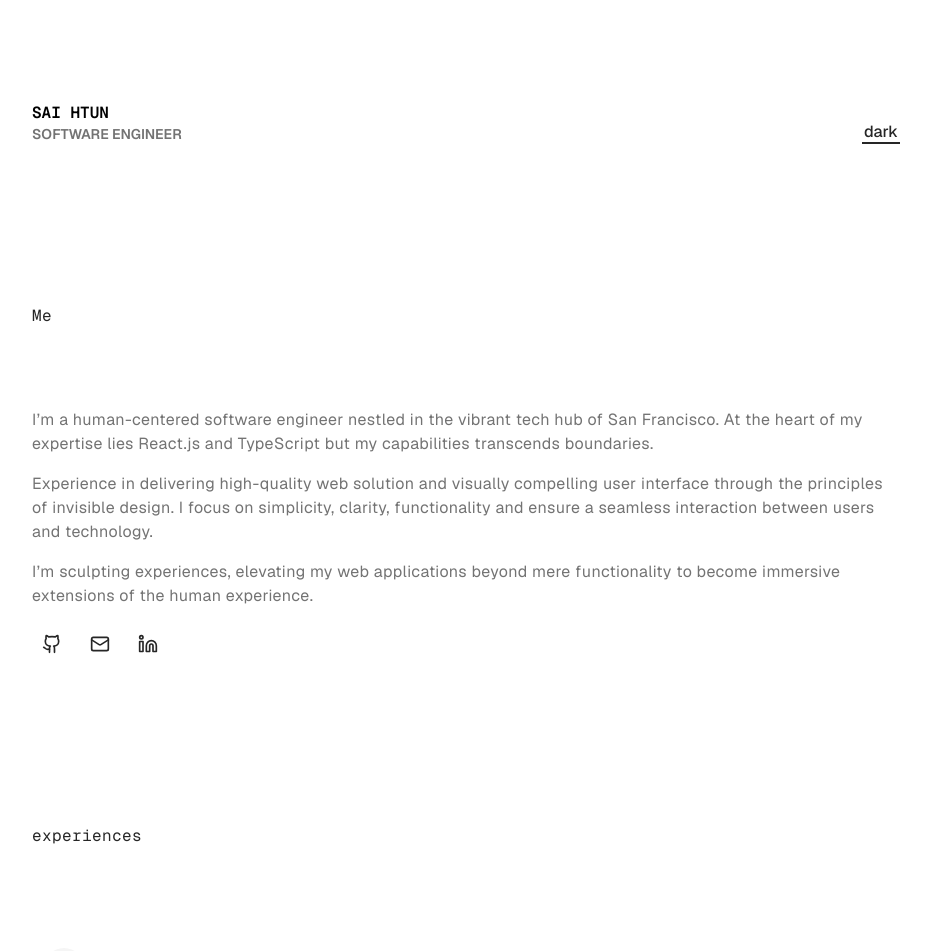
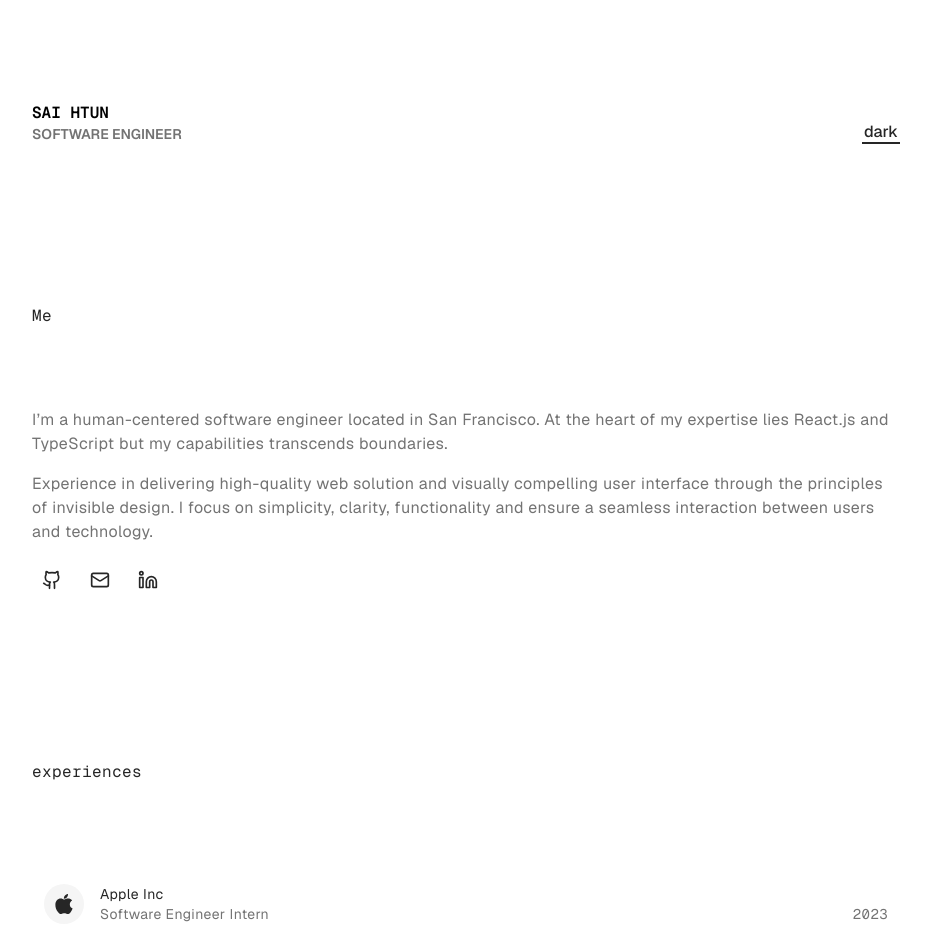
Before and after one commit to SaiHtun/portfolio-latest, a Next.js app: page / in a window 1280 px wide. Shown: the top 951 px of the page, without its empty margins (174-1102 px from the left). Built offline with nearby package versions, Linux system fonts and the light colour scheme.

Commit message:
🧹 housekeeping

```diff
--- a/src/app/(www)/projects/[project]/page.tsx
+++ b/src/app/(www)/projects/[project]/page.tsx
@@ -15,6 +15,7 @@ import BlurPlaceholder from "~/components/ui/blur-placeholder";
 import { getBase64Img } from "~/lib/utils/get-base64-img";
 import type { Metadata, ResolvingMetadata } from "next";
 import { WithContext, SoftwareApplication } from "schema-dts";
+import { capitalizeFirstLetter } from "~/lib/utils";
 
 type TProps = {
   params: {
@@ -107,7 +108,9 @@ export default async function Page({ params }: TProps) {
     <section className="w-full min-h-screen">
       <div className="space-y-10 mb-20">
         <div>
-          <h1 className="font-mono font-bold">{project.name}</h1>
+          <h1 className="font-mono font-bold">
+            {capitalizeFirstLetter(project.name)}
+          </h1>
           <p className="text-shadow-gray">{project.intro}</p>
         </div>
         <div className="space-y-4 ">
@@ -127,6 +130,7 @@ export default async function Page({ params }: TProps) {
           </div>
         </div>
       </div>
+      <div className="rounded-md border border-shadow-gray/20 dark:border-zinc-600 p-2 max-sm:p-1">
         <Suspense fallback={<BlurPlaceholder src={base64} />}>
           <ProjectVideo
             posterPath={image.asset.url}
@@ -134,6 +138,7 @@ export default async function Page({ params }: TProps) {
             filePath={videoUrl}
           />
         </Suspense>
+      </div>
       <PortableContent infoRaw={infoRaw} />
       <script
         async
--- a/src/components/hero.tsx
+++ b/src/components/hero.tsx
@@ -6,19 +6,15 @@ export default function Hero() {
     <ShowcaseContainer title="Me">
       <div className="space-y-4 text-shadow-gray tracking-wide text-pretty mb-4">
         <p>
-          I’m a human-centered software engineer nestled in the vibrant tech hub
-          of San Francisco. At the heart of my expertise lies React.js and
-          TypeScript but my capabilities transcends boundaries.
+          I’m a human-centered software engineer located in San Francisco. At
+          the heart of my expertise lies React.js and TypeScript but my
+          capabilities transcends boundaries.
         </p>
         <p>
           Experience in delivering high-quality web solution and visually
           compelling user interface through the principles of invisible design.
           I focus on simplicity, clarity, functionality and ensure a seamless
           interaction between users and technology.
-        </p>
-        <p>
-          I’m sculpting experiences, elevating my web applications beyond mere
-          functionality to become immersive extensions of the human experience.
         </p>
       </div>
       <Socials />
--- a/src/components/portable-content.tsx
+++ b/src/components/portable-content.tsx
@@ -6,7 +6,9 @@ import { cn } from "~/lib/utils/cn";
 export default function PortableContent({ infoRaw }: { infoRaw: TypedObject }) {
   const portableTextComponents: Partial<PortableTextReactComponents> = {
     block: {
-      h2: ({ children }) => <h2 className="font-semibold mb-2">{children}</h2>,
+      h2: ({ children }) => (
+        <h2 className="font-semibold mb-4 font-mono">{children}</h2>
+      ),
       normal: ({ children }) => (
         <p
           className={cn("text-shadow-gray", {
@@ -19,13 +21,13 @@ export default function PortableContent({ infoRaw }: { infoRaw: TypedObject }) {
     },
     listItem: {
       bullet: ({ children }) => (
-        <li className="text-shadow-gray">{children}</li>
+        <li className="text-shadow-gray mb-1">{children}</li>
       ),
     },
   };
 
   return (
-    <div className="my-20 ">
+    <div className="my-20">
       <PortableText value={infoRaw} components={portableTextComponents} />
     </div>
   );
--- a/src/components/ui/experience.tsx
+++ b/src/components/ui/experience.tsx
@@ -39,7 +39,7 @@ export default function Experience({ experience }: TProps) {
         <div className="grid place-items-center">{companyIcon}</div>
         <div>
           <h3>{company}</h3>
-          <p className="text-shadow-gray line-clamp-1 font-mono">{position}</p>
+          <p className="text-shadow-gray line-clamp-1">{position}</p>
         </div>
         <p className="self-end text-end text-shadow-gray font-mono max-sm:hidden">
           {timeline}
--- a/src/components/ui/icons/text-initial-icon.tsx
+++ b/src/components/ui/icons/text-initial-icon.tsx
@@ -1,6 +1,6 @@
 import React from "react";
 import MainIconWrapper from "./main-icon-wrapper";
-import textInitialParser from "lib/utils/text-inital-parser";
+import textInitialCapitalizer from "~/lib/utils/text-inital-capitalizer";
 import { ClassValue } from "clsx";
 
 type TProps = {
@@ -11,7 +11,7 @@ type TProps = {
 export default function TextInitialIcon({ text, twClasses }: TProps) {
   return (
     <MainIconWrapper twClasses={twClasses}>
-      <p className="font-mono">{textInitialParser(text)}</p>
+      <p className="font-mono">{textInitialCapitalizer(text)}</p>
     </MainIconWrapper>
   );
 }
--- a/src/components/ui/project.tsx
+++ b/src/components/ui/project.tsx
@@ -2,6 +2,7 @@ import React from "react";
 import { type TProject } from "~/query/get-projects";
 import TechPill from "~/components/ui/tech-pill";
 import Link from "next/link";
+import { capitalizeFirstLetter } from "~/lib/utils";
 
 type Props = {
   project: TProject;
@@ -15,7 +16,7 @@ export default function Project({ project }: Props) {
       <div className="__item_grid hover:bg-neutral-50 hover:dark:bg-neutral-800 transition-colors cursor-pointer">
         <div className="grid place-items-center">{projectIcon}</div>
         <div>
-          <h3>{name}</h3>
+          <h3>{capitalizeFirstLetter(name)}</h3>
           <p className="text-shadow-gray line-clamp-1">{intro}</p>
         </div>
         <div className="justify-end space-x-2 max-sm:hidden flex">
--- /dev/null
+++ b/src/lib/utils/index.ts
@@ -0,0 +1,3 @@
+export function capitalizeFirstLetter(str: string) {
+  return str.charAt(0).toUpperCase() + str.slice(1);
+}
--- a/src/lib/utils/text-inital-parser.ts
+++ b/src/lib/utils/text-inital-capitalizer.ts
@@ -1,4 +1,7 @@
-export default function textInitialParser(text: string, initialCounts = 2) {
+export default function textInitialCapitalizer(
+  text: string,
+  initialCounts = 2
+) {
   let textArray = text.split(" ");
 
   if (!(textArray.length > 1)) {
```
Lines whose indentation alone changed are shown as unchanged.
